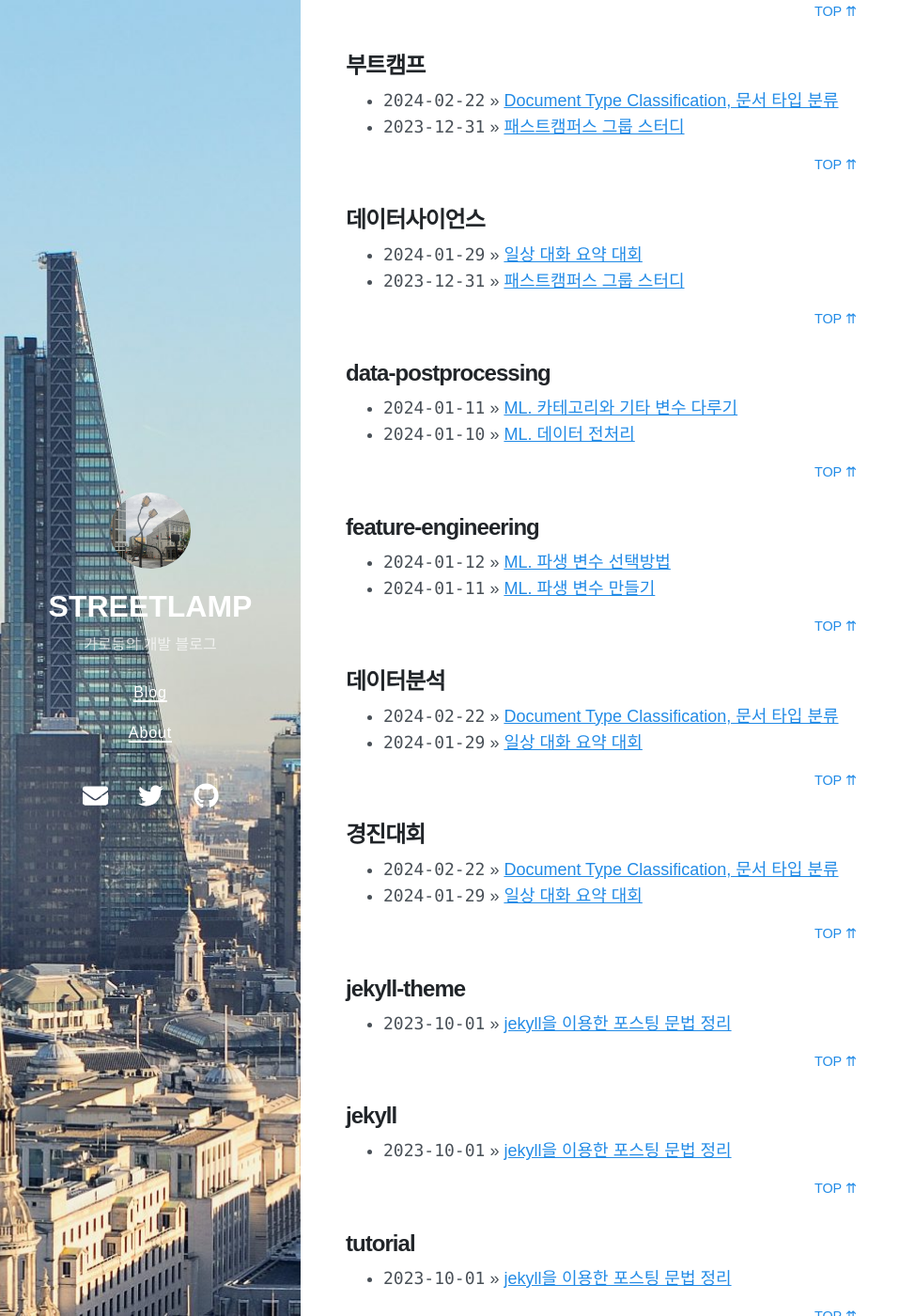
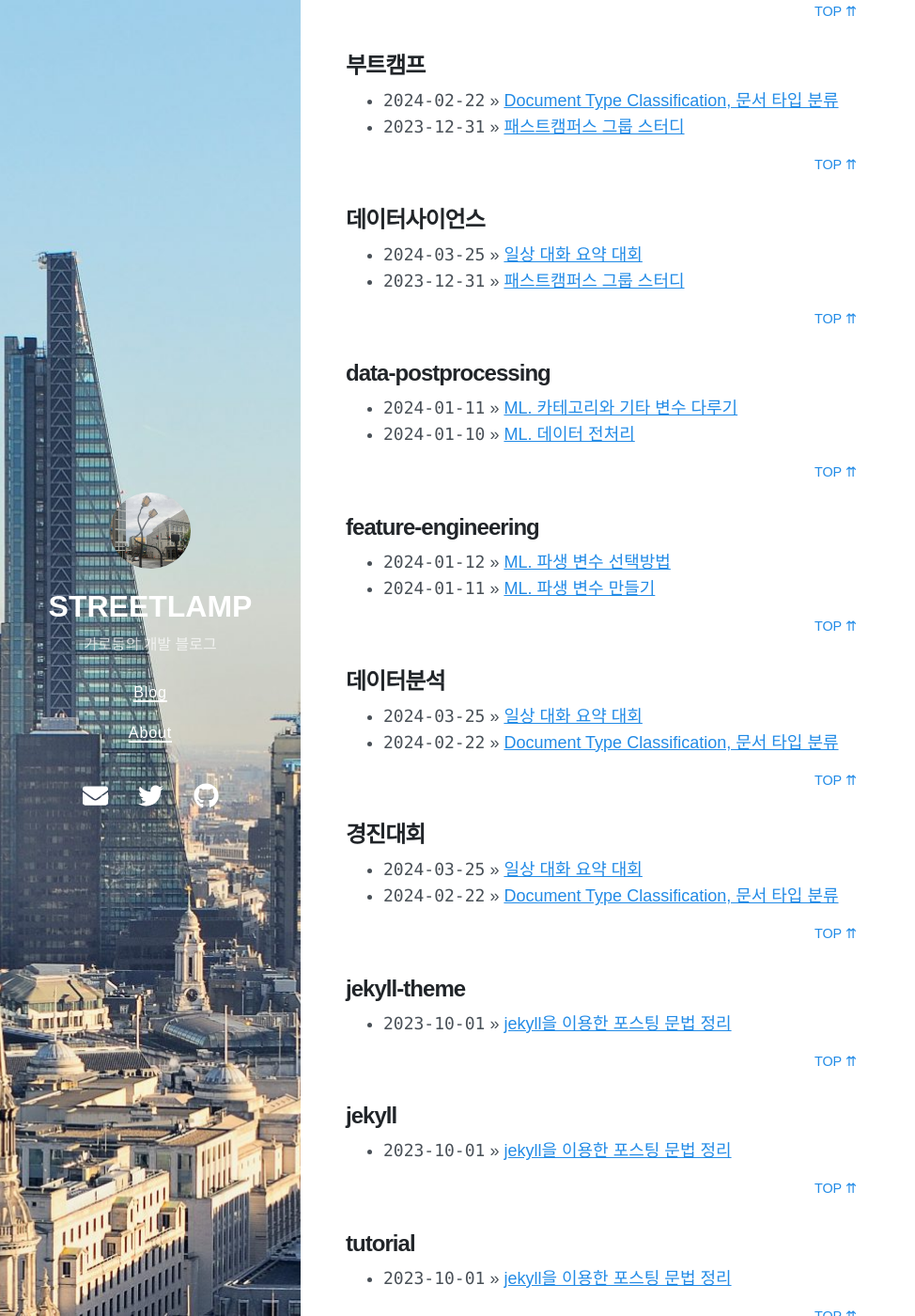
Before and after one commit to streetlamplee/streetlamplee.github.io, a Jekyll site: the page built from tags.md, in a window 1280 px wide and 1400 px high, scrolled down 7229 px. Shown: the whole window at 94% size, without its empty margins (0-974 px from the left). Built offline with Jekyll 4.4.1, drawn with Linux system fonts in a browser that asks for light colours; nearby versions of some CDN libraries; some of the changed text lies outside the part shown.

Commit message:
fix: fix date

```diff
--- a/_posts/2024-03-25-Upstage_NLP.md
+++ b/_posts/2024-03-25-Upstage_NLP.md
@@ -1,8 +1,8 @@
 ---
 title: 일상 대화 요약 대회
 layout: post
-date: 2024-01-29 11:00 +0900
-last_modified_at: 2024-01-29 12:00:00 +0900
+date: 2024-03-25 11:00 +0900
+last_modified_at: 2024-03-25 12:00:00 +0900
 tag: [DL,  Upstage, AI ,데이터분석 ,데이터사이언스 , NLP ,자연어처리 ,경진대회]
 toc: true
 ---
```
